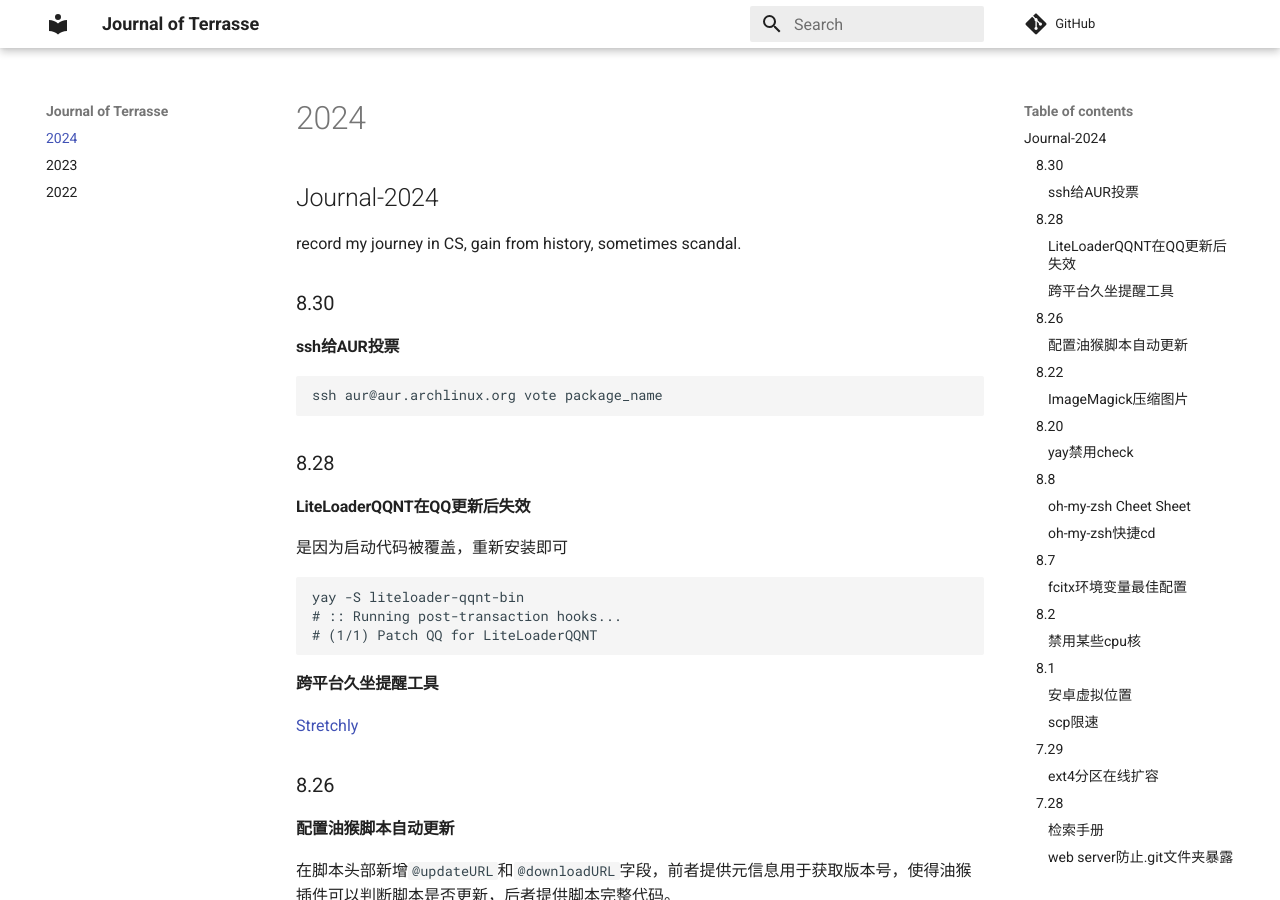
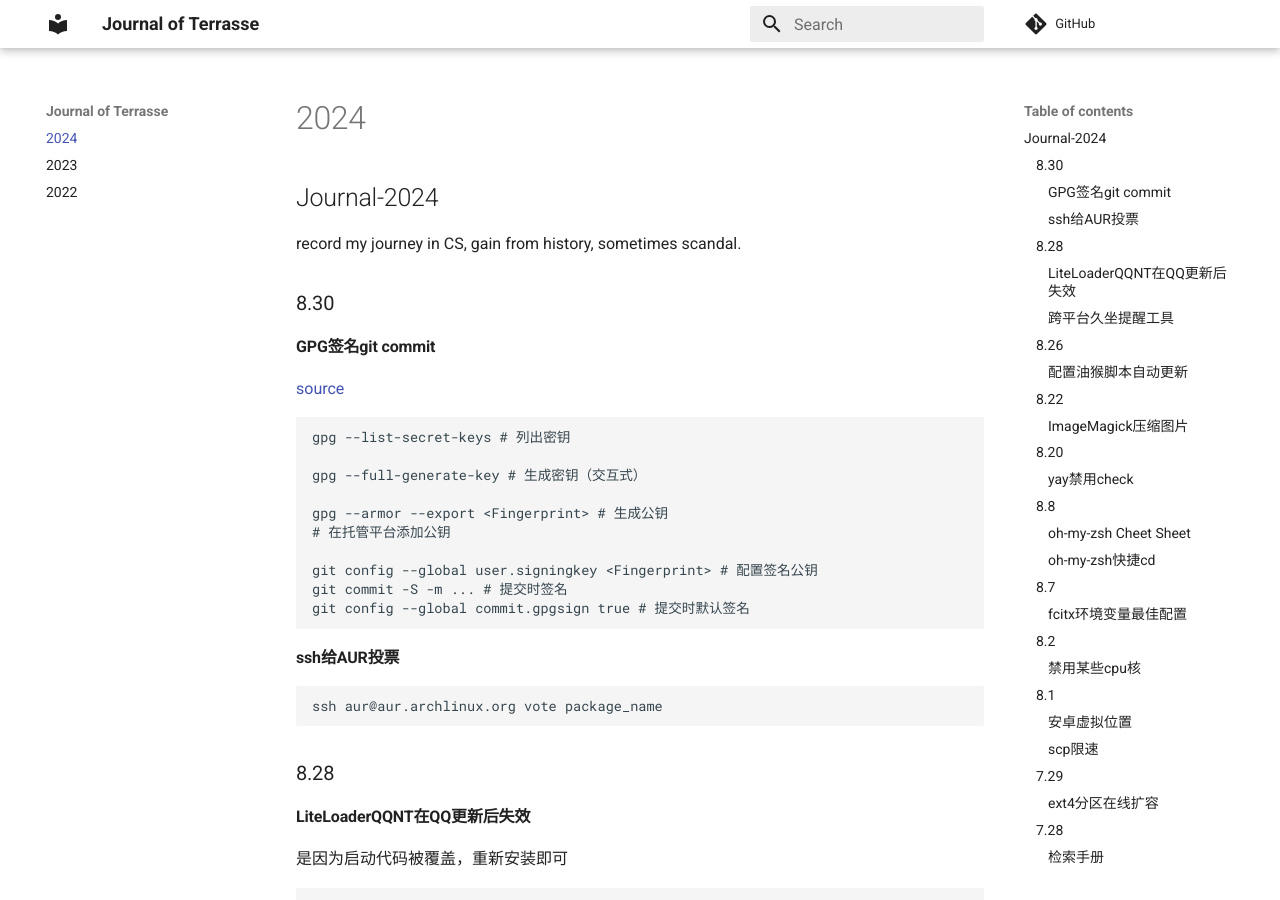
Before and after one commit to Jerry-Terrasse/journal, an MkDocs documentation site: the page built from docs/2024.md, in a window 1280 px wide and 900 px high. Built offline with MkDocs 1.6.1 and Material for MkDocs 9.7.7, drawn with Linux system fonts in a browser that asks for light colours; comment, search, counter and statistics services are not loaded.

Commit message:
update (Sat Aug 31 12:07:26 AM CST 2024)

````diff
--- a/docs/2024.md
+++ b/docs/2024.md
@@ -3,6 +3,23 @@
 record my journey in CS, gain from history, sometimes scandal.
 
 ### 8.30
+
+#### GPG签名git commit
+
+[source](https://blog.puckwang.com/posts/2019/sign_git_commit_with_gpg/)
+
+```shell
+gpg --list-secret-keys # 列出密钥
+
+gpg --full-generate-key # 生成密钥（交互式）
+
+gpg --armor --export <Fingerprint> # 生成公钥
+# 在托管平台添加公钥
+
+git config --global user.signingkey <Fingerprint> # 配置签名公钥
+git commit -S -m ... # 提交时签名
+git config --global commit.gpgsign true # 提交时默认签名
+```
 
 #### ssh给AUR投票
 
````
